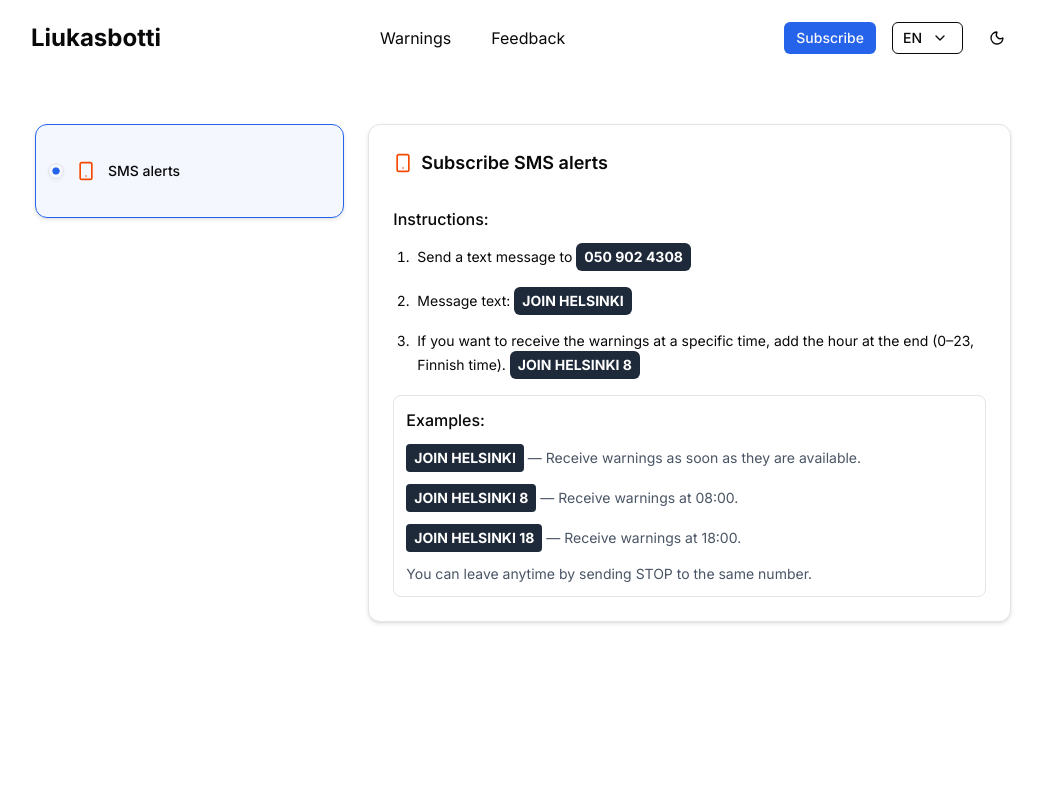
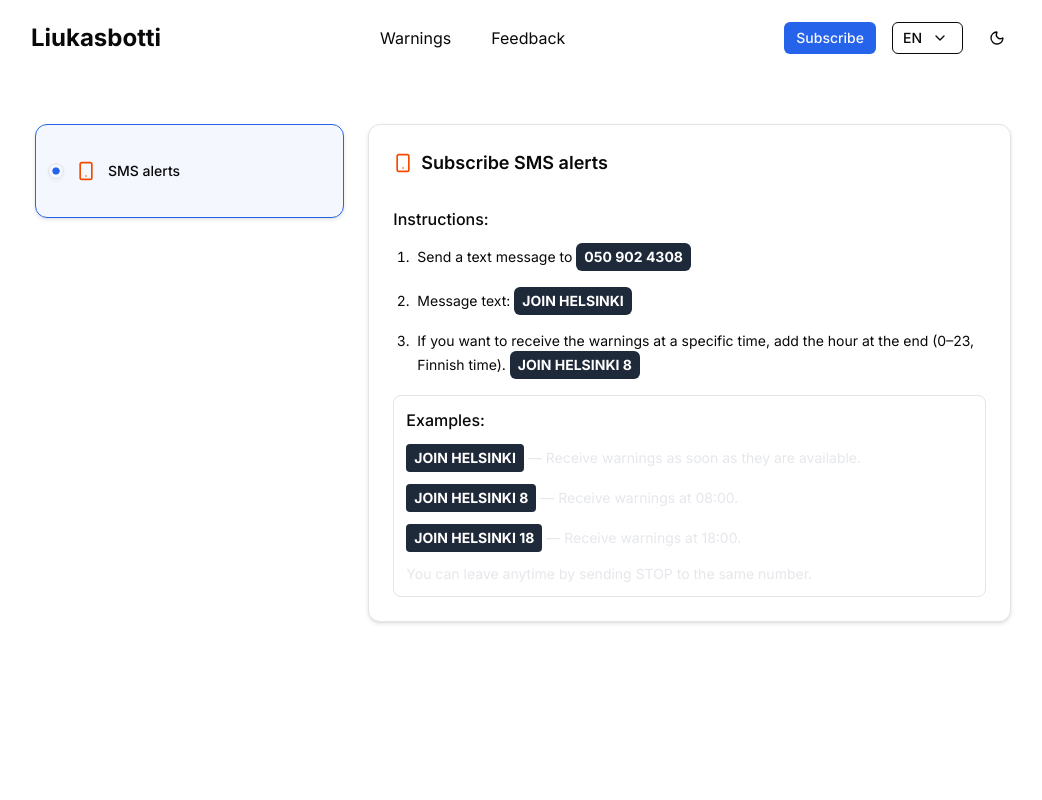
Before and after one commit to Bravo-Digital/liukastumisvaroituspalvelu-open, a Next.js app: page /en/subscribe in a window 1280 px wide. Shown: the top 800 px of the page, without its empty margins (117-1159 px from the left). Built offline with nearby package versions, Linux system fonts and the light colour scheme.

Commit message:
text colors

```diff
--- a/src/app/[locale]/subscribe/SubscribeForm.tsx
+++ b/src/app/[locale]/subscribe/SubscribeForm.tsx
@@ -107,7 +107,7 @@ export default function SubscribeForm() {
                 <code className="inline-block whitespace-nowrap break-normal font-sans font-bold bg-gray-800 text-white px-2 py-1 rounded select-all">
                   {t("options.sms.guide.ex1")}
                 </code>
-                <span className="text-gray-600">
+                <span className="text-gray-200">
                   {" "}
                   — {t("options.sms.guide.ex1Note")}
                 </span>
@@ -116,7 +116,7 @@ export default function SubscribeForm() {
                 <code className="inline-block whitespace-nowrap break-normal font-sans font-bold bg-gray-800 text-white px-2 py-1 rounded select-all">
                   {t("options.sms.guide.ex2")}
                 </code>
-                <span className="text-gray-600">
+                <span className="text-gray-200">
                   {" "}
                   — {t("options.sms.guide.ex2Note")}
                 </span>
@@ -125,14 +125,14 @@ export default function SubscribeForm() {
                 <code className="inline-block whitespace-nowrap break-normal font-sans font-bold bg-gray-800 text-white px-2 py-1 rounded select-all">
                   {t("options.sms.guide.ex3")}
                 </code>
-                <span className="text-gray-600">
+                <span className="text-gray-200">
                   {" "}
                   — {t("options.sms.guide.ex3Note")}
                 </span>
               </li>
             </ul>
 
-            <div className="mt-3 text-xs md:text-sm text-gray-600">
+            <div className="mt-3 text-xs md:text-sm text-gray-200">
               <p>{t("options.sms.guide.note2")}</p>
             </div>
           </div>
```
